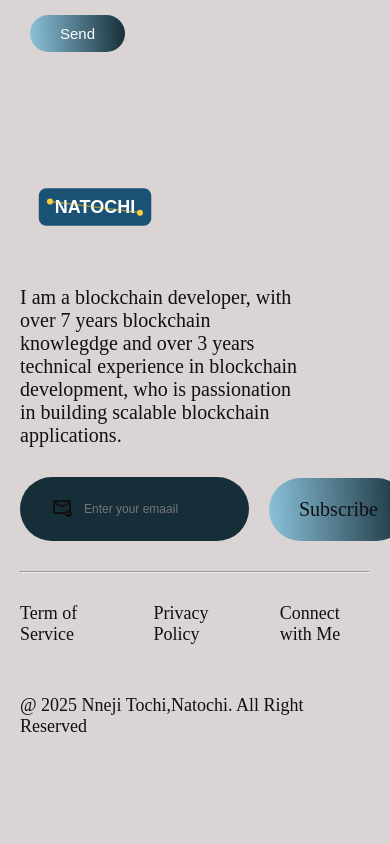
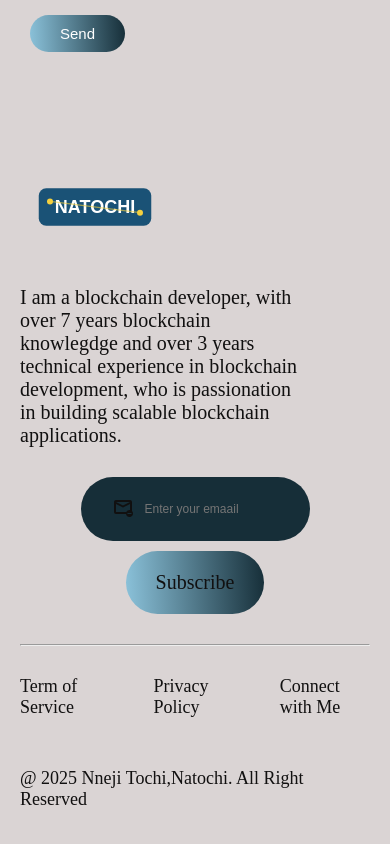
Before and after one commit to DaniTechdev/MyPortfolio-Natochi-, a Next.js app: page / in a window 390 px wide. Shown: the part 7674-8518 px from the top of the page. Before the commit the page ends 8481 px from the top, so only its background shows below. Built offline with nearby package versions, Linux system fonts and the light colour scheme.

Commit message:
alligning border to fit mobile view ongoing

```diff
--- a/Components/Footer/Footer.module.css
+++ b/Components/Footer/Footer.module.css
@@ -139,6 +139,12 @@
     color: rgb(166, 159, 159);
     font-size: 12px;
   }
+  .footer_top_right {
+    display: flex;
+    flex-direction: column;
+    align-items: center;
+    gap: 10px;
+  }
 }
 
 @media (max-width: 321px) {
```
